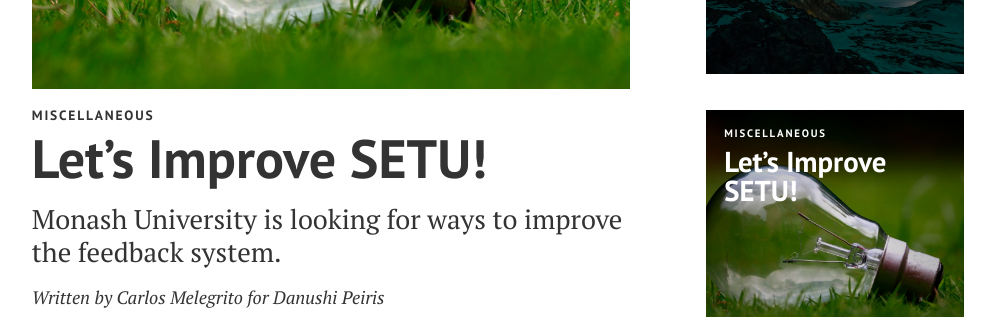
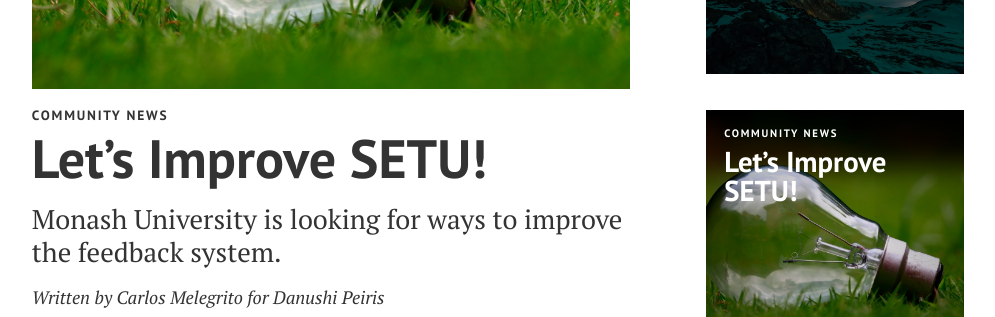
Before and after one commit to masscubed/masscubed.com, a Jekyll site: the page built from _posts/2016-07-10-lets-improve-setu.markdown, in a window 1280 px wide. Shown: the part 555-872 px from the top of the page, without its empty margins (142-1137 px from the left). Built offline with Jekyll 4.4.1, drawn with Linux system fonts in a browser that asks for light colours.

Commit message:
Updated Lets Improve Setu

```diff
--- a/_posts/2016-07-10-lets-improve-setu.markdown
+++ b/_posts/2016-07-10-lets-improve-setu.markdown
@@ -2,7 +2,7 @@
 title: Let’s Improve SETU!
 date: 2016-07-10 19:43:00 +10:00
 categories:
-- Miscellaneous
+- Community News
 subtitle: Monash University is looking for ways to improve the feedback system.
 author: Carlos Melegrito for Danushi Peiris
 image: "/uploads/bulb.jpg"
```
